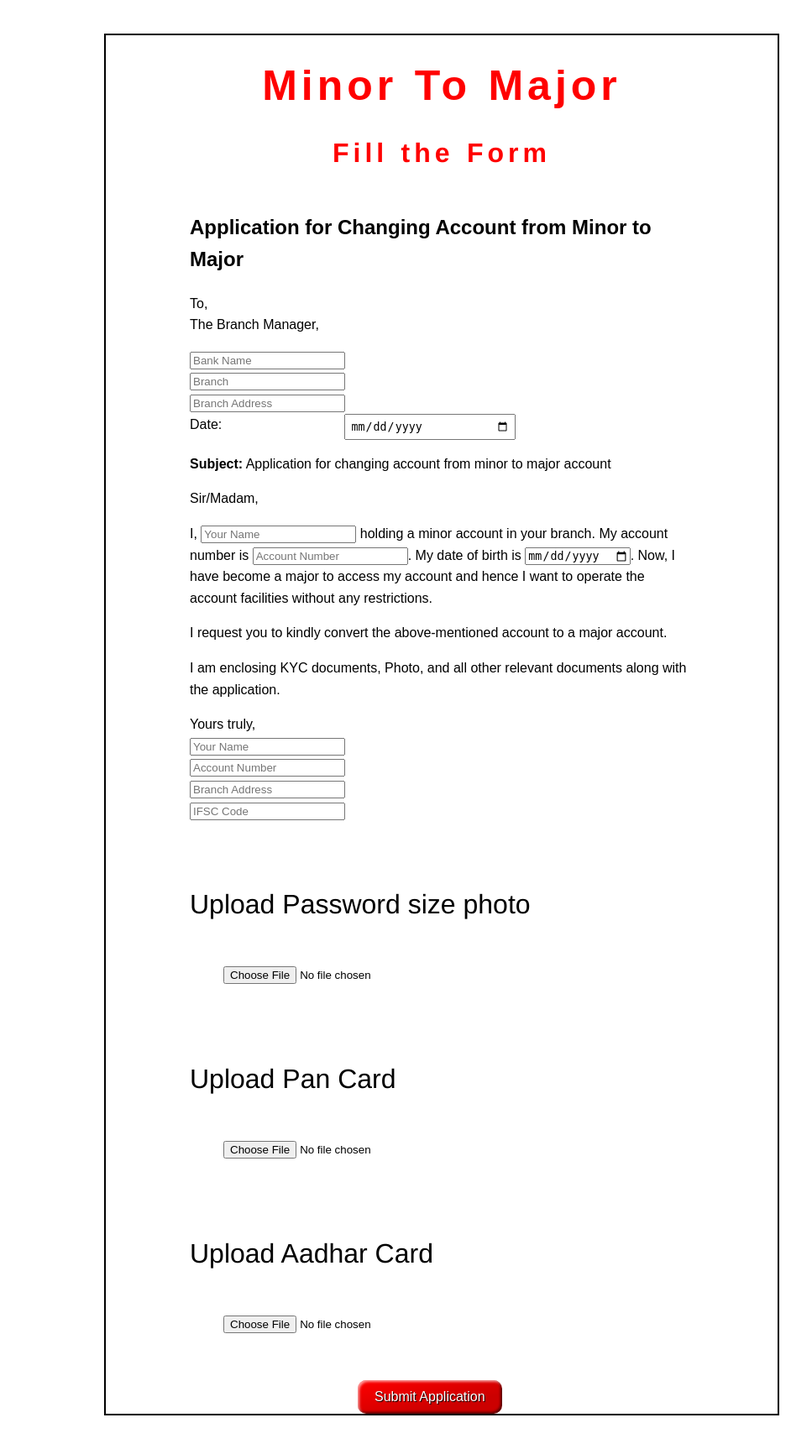
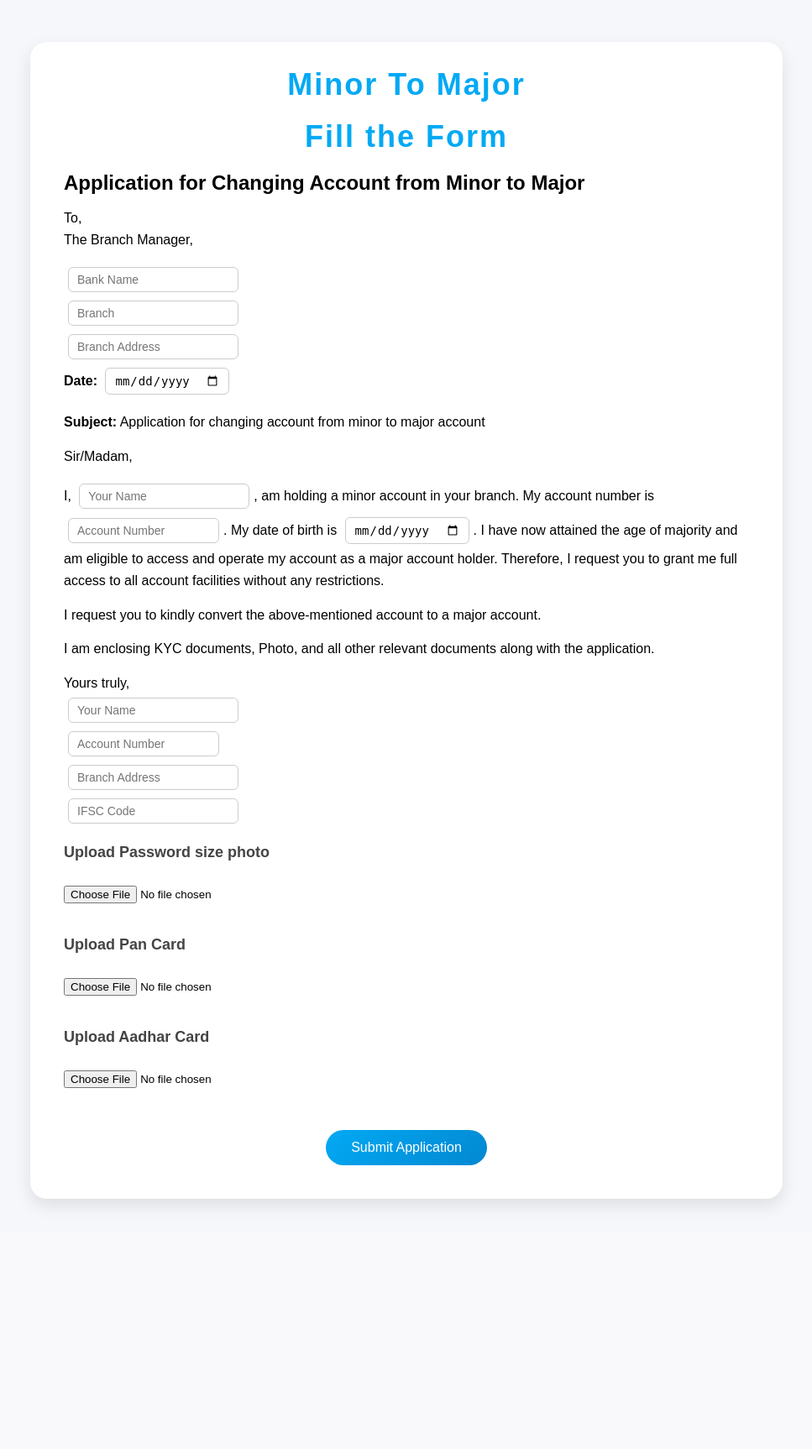
Before and after one commit to shubhamgiri729/online-banking-system, a PHP site: page /HTML/MTM.html in a window 1280 px wide. Shown: the whole page at 84% size, without its empty margins (156-1123 px from the left). After the commit the page ends 1440 px from the top, so only its background shows below. Run offline with PHP 8.4, Linux system fonts and the light colour scheme.

Commit message:
Improve UI of Minor to Major form page with better layout, spacing, and modern styling and update form details

```diff
--- a/CSS/MTM.css
+++ b/CSS/MTM.css
@@ -1,212 +1,116 @@
-h1 {
-    text-align: center;
-    /* font-family: 'Patua One'; */
-    height: 75px;
-    word-spacing: 1.5px;
-    letter-spacing: 5px;
-    padding-top: 20px;
-    margin: 0px;
-    font-size: 50px;
-    color: red;
+@import url("home.css");
+
+body {
+    font-family: Arial, sans-serif;
+    background-color: #f5f7fb;
 }
 
-/* Header */
-
-#header {
-    position: fixed;
-    top: 0;
-    left: 0;
-    height: 80px;
-    width: 100%;
+#apply {
+    margin: 50px auto 40px auto;
+    width: 70%;
     background: #ffffff;
-    border-bottom: 2px solid #f4f3f1;
-    display: flex;
-    align-items: center;
-    padding: 0 30px;
-    z-index: 1000;
+    border-radius: 20px;
+    padding: 30px 40px;
+    box-shadow: 0 8px 20px rgba(0,0,0,0.1);
 }
 
-#header img {
-    height: 60px;
-    width: auto;
-    border-radius: 12px;
+#apply h1 {
+    text-align: center;
+    font-size: 36px;
+    color: #03A9F4;
+    margin-bottom: 20px;
+    letter-spacing: 2px;
 }
 
 
-#log_sign {
-    display: flex;
-    margin-right: auto;
+.form-container {
+    max-width: 100%;
 }
 
-#log_sign a {
-    text-decoration: none;
-    color: black;
+form p {
+    margin: 15px 0;
+    line-height: 1.6;
 }
 
-#log_sign a:hover {
-    text-decoration: underline;
+form input[type="text"],
+form input[type="date"] {
+    padding: 6px 10px;
+    border-radius: 6px;
+    border: 1px solid #ccc;
+    margin: 5px 5px;
+    font-size: 14px;
 }
 
-.greet {
-    display: flex;
-    flex-direction: column;
-    gap: 10px;
-    width: 500px;
-
+form input:focus {
+    outline: none;
+    border: 1px solid #03A9F4;
+    box-shadow: 0 0 5px rgba(3,169,244,0.5);
 }
 
-.greet p {
-    color: darkblue;
-    font-size: larger;
-    font-weight: bold;
-}
-
-#log_sign .tagline {
-    color: rgb(82, 79, 79);
-    font-size: 12px;
-    font-weight: normal;
-}
-
-.greet b {
-    color: rgb(10, 174, 239);
-}
-
-#logout {
-    margin-left: 100vh;
-}
-
-#login {
-    margin-left: 10px;
-}
-
-
-/* main-content */
-
-body {
-    font-family: Arial, sans-serif;
-    line-height: 1.6;
-    margin: 40px;
-    background-color: white;
-}
-
-#apply{
-    border: 2px solid black;
-    margin-left: 30vh;
-    width: 100vh;
+.acnum {
+    width: 180px;
 }
 
 .myFile {
-    padding: 2vh 50vh 7vh 5vh;
-    /* background-color: blue; */
+    margin: 10px 0 20px 0;
+}
+
+.img {
+    font-size: 18px;
+    font-weight: bold;
+    color: #444;
+    margin-top: 15px;
 }
 
 .styled {
-    border: 0;
-    line-height: 2.5;
-    padding: 0 20px;
-    font-size: 1rem;
-    margin-left: 25vh;
-    text-align: center;
-    display: flex;
-    flex-wrap: wrap;
+    display: block;
+    margin: 30px auto 10px auto;
+    padding: 12px 30px;
+    font-size: 16px;
+    border-radius: 30px;
+    border: none;
+    background: linear-gradient(135deg, #03A9F4, #0288D1);
     color: white;
-    text-shadow: 1px 1px 1px #000;
-    border-radius: 10px;
-    background-color: red;
-    background-image: linear-gradient(to top left,
-            rgb(0 0 0 / 20%),
-            rgb(0 0 0 / 20%) 30%,
-            rgb(0 0 0 / 0%));
-    box-shadow:
-        inset 2px 2px 3px rgb(255 255 255 / 60%),
-        inset -2px -2px 3px rgb(0 0 0 / 60%);
+    cursor: pointer;
+    transition: 0.3s ease;
 }
 
 .styled:hover {
-    background-color: rgb(255 0 0 / 100%);
+    transform: scale(1.05);
+    background: linear-gradient(135deg, #0288D1, #0277BD);
 }
 
 .styled:active {
-    box-shadow:
-        inset -2px -2px 3px rgb(255 255 255 / 60%),
-        inset 2px 2px 3px rgb(0 0 0 / 60%);
+    transform: scale(0.98);
 }
 
-.img {
-    font-size: 4vmin;
-    font-family: 'Franklin Gothic Medium', 'Arial Narrow', Arial, sans-serif;
-}
-
-.form-container {
-    max-width: 600px;
-    margin: 0 auto;
-}
 
 .form-group {
     margin-bottom: 15px;
 }
 
 .form-group label {
-    display: inline-block;
-    width: 180px;
-    vertical-align: top;
+    font-weight: bold;
 }
 
-.form-group input[type="text"],
-.form-group input[type="date"] {
-    width: 190px;
-    padding: 5px;
+.main-container{
+    margin-top: 0;
+    opacity: 0;
+    transform: translateY(20px);
+    animation: fadeIn 0.8s ease forwards;
 }
 
-.form-group input[type="file"] {
-    width: calc(100% - 190px);
+
+@keyframes fadeIn {
+    to {
+        opacity: 1;
+        transform: translateY(0);
+    }
 }
 
-.form-group textarea {
-    width: calc(100% - 190px);
-    height: 100px;
-    padding: 5px;
+@media (max-width: 900px) {
+    #apply {
+        width: 90%;
+        padding: 20px;
+    }
 }
-
-.form-group input[type="submit"] {
-    width: 100%;
-    padding: 10px;
-    background-color: #4CAF50;
-    color: white;
-    border: none;
-    cursor: pointer;
-    font-size: 16px;
-}
-
-.hide {
-    display: none;
-
-}
-
-.verify {
-    text-align: center;
-    /* font-family: 'Patua One'; */
-    padding-top: 20px;
-    margin: 0px;
-    font-size: 20px;
-    color: red;
-    text-shadow: 2px 2px 2px grey;
-}
-.confirm{
-    border-radius: 20%;
-    text-align: center;
-    font-family: 'Patua One';
-    margin-top:5vh ;
-    margin-left: 30vh;
-    font-size: 20px;
-    text-shadow: 2px 2px 2px grey;
-    background-color:red;
-    padding: 10px;
-    color: white;
-    font-size: 20px;
-    box-shadow: 0 4px 8px rgba(0, 0, 0, 0.2);
-
-}
-.blank{
-    display: none;
-}
--- a/HTML/MTM.html
+++ b/HTML/MTM.html
@@ -10,6 +10,7 @@
 
 <body>
     <?php include "header.php"?>
+    <main class="main-container">
         <div id="apply">
             <h1>Minor To Major</h1>
             <div id="MTM">
@@ -17,8 +18,7 @@
                 <div class="form-container">
                     <h2>Application for Changing Account from Minor to Major</h2>
 
-                <form id="MTM" action="project.php" method="post">
-                    <!-- Letter Heading -->
+                    <form id="MTM" action="project.php" method="post" enctype="multipart/form-data">
                         <p>To,<br>
                             The Branch Manager,<br></p>
                         <input type="text" id="bankName" name="bankName" placeholder="Bank Name" required><br>
@@ -35,12 +35,16 @@
                         <p><strong>Subject:</strong> Application for changing account from minor to major account</p>
 
                         <p>Sir/Madam,</p>
-                    <p>I, <input type="text" id="yourName" name="yourName" placeholder="Your Name" required> holding a
+                        <p>I, <input type="text" id="yourName" name="yourName" placeholder="Your Name" required>, am
+                            holding a
                             minor account in your branch. My account number is <input type="text" class="acnum"
-                            id="accountNumber" name="accountNumber" placeholder="Account Number" required>. My date of
-                        birth is <input type="date" id="dob" name="dob" required>. Now, I have become a major to access
-                        my account
-                        and hence I want to operate the account facilities without any restrictions.</p>
+                                id="accountNumber" name="accountNumber" placeholder="Account Number" required>. My date
+                            of
+                            birth is <input type="date" id="dob" name="dob" required>. I have now attained the age of
+                            majority and am eligible to access and operate my account as a major account holder.
+
+                            Therefore, I request you to grant me full access to all account facilities without any
+                            restrictions.</p>
 
                         <p>I request you to kindly convert the above-mentioned account to a major account.</p>
 
@@ -55,11 +59,11 @@
                                 required><br>
                             <input type="text" id="ifsc" name="ifsc" placeholder="IFSC Code" required>
                         </p>
-                    </br>
+
                         <p class="img">Upload Password size photo</p><input type="file" class="myFile" name="photo"
-                        required></br>
-                    <p class="img">Upload Pan Card</p><input type="file" class="myFile" name="pan" required></br>
-                    <p class="img">Upload Aadhar Card</p><input type="file" class="myFile" name="aadhar" required></br>
+                            required>
+                        <p class="img">Upload Pan Card</p><input type="file" class="myFile" name="pan" required>
+                        <p class="img">Upload Aadhar Card</p><input type="file" class="myFile" name="aadhar" required>
                         <button class="styled" type="submit" value="Submit Application" name="submit">Submit
                             Application</button>
 
@@ -68,6 +72,7 @@
                 <script src="../Java Script/MTM.js"></script>
             </div>
         </div>
+    </main>
 </body>
 
 </html>
```
Lines whose indentation alone changed are shown as unchanged.
